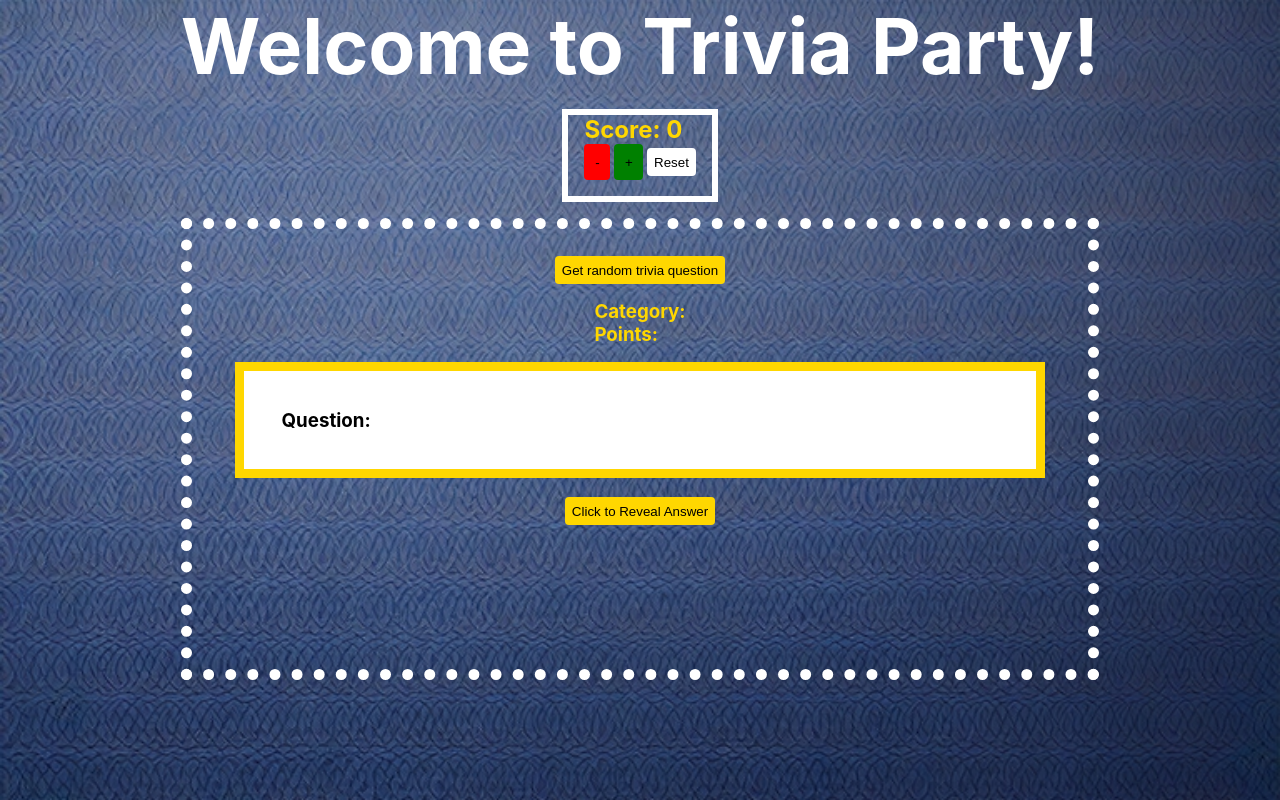
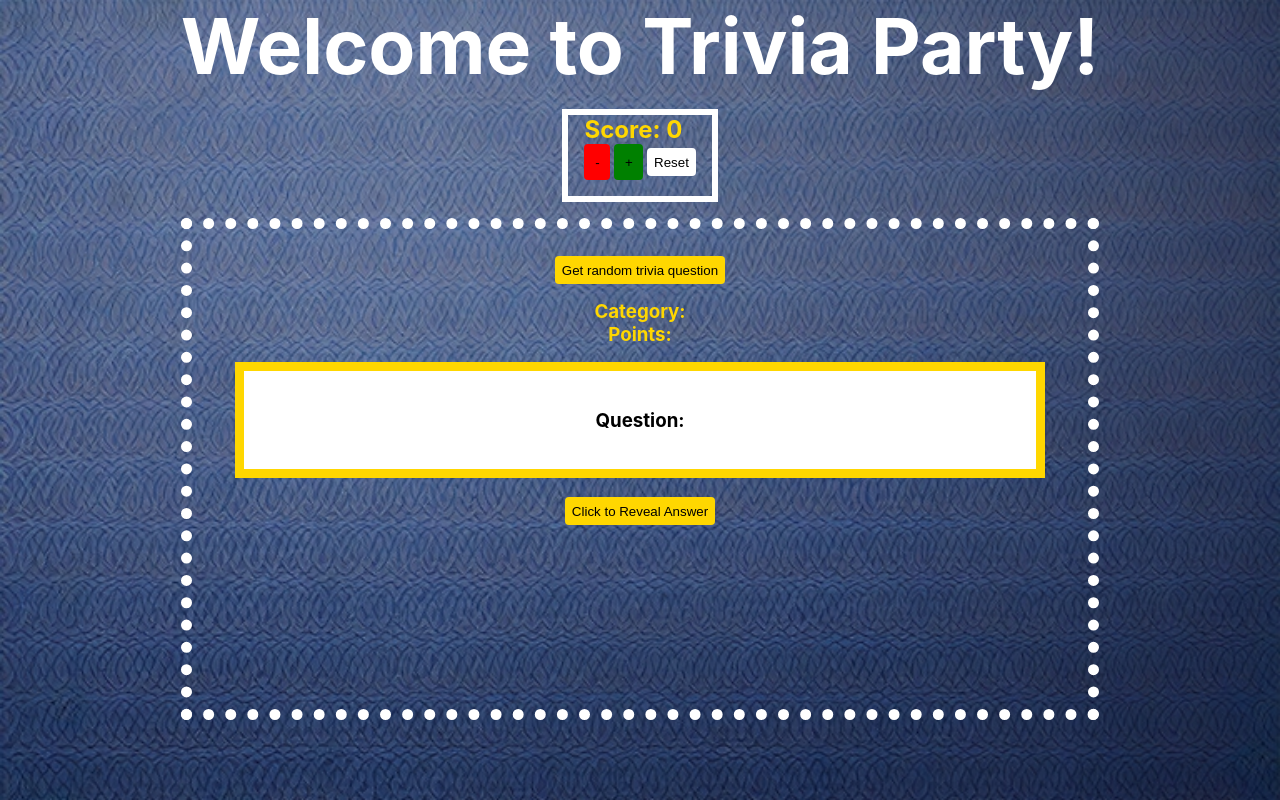
Before and after one commit to cmorela80525/w10d3, a React (Create React App) app: page / in a window 1280 px wide. Built offline with nearby package versions, Linux system fonts and the light colour scheme; no server answers; the HTML template or start-up script is replaced by a standard one.

Commit message:
fix text alignment, increase board size

```diff
--- a/src/App.css
+++ b/src/App.css
@@ -17,10 +17,11 @@
 .board-container {
   border: .7em dotted white;
   width: 70%;
-  height: 55%;
+  height: 60%;
   display: flex;
   flex-direction: column;
   align-items:center;
+  text-align: center;
 }
 
 h1 {
```
